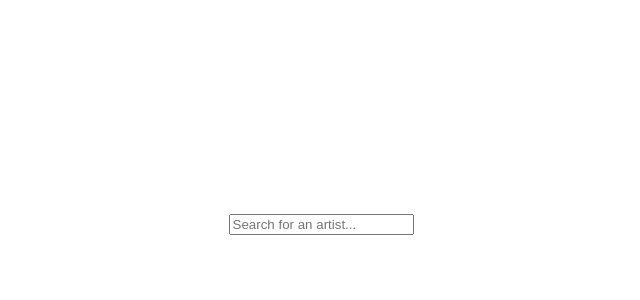
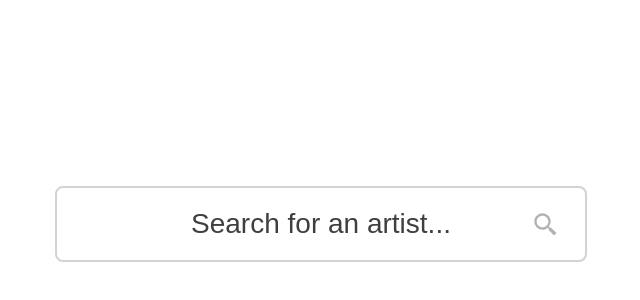
Before and after one commit to Feli24/Spotify-App, a React (Create React App) app: page /search in a window 1280 px wide. Shown: the part 176-476 px from the top of the page, without its empty margins (319-959 px from the left). Built offline with nearby package versions, Linux system fonts and the light colour scheme.

Commit message:
Landing page done, working on Artist search

```diff
--- a/package.json
+++ b/package.json
@@ -6,6 +6,7 @@
     "@testing-library/jest-dom": "^5.16.4",
     "@testing-library/react": "^13.2.0",
     "@testing-library/user-event": "^13.5.0",
+    "axios": "^0.27.2",
     "react": "^18.1.0",
     "react-dom": "^18.1.0",
     "react-icons": "^4.3.1",
--- a/src/App.js
+++ b/src/App.js
@@ -1,7 +1,6 @@
 import { BrowserRouter as Router, Routes, Route } from "react-router-dom";
-
-import Login from "./components/Login";
-import Search from "./components/Search";
+import LandingPage from "./pages/LandingPage";
+import ArtistSearchPage from "./pages/ArtistSearchPage";
 // import Artist from "./components/Artist";
 // import Album from "./components/Album";
 
@@ -9,10 +8,8 @@ function App() {
     return (
         <Router>
             <Routes>
-                <Route path="/" element={<Login />} />
-                <Route path="/search" element={<Search />} />
-                {/* <Route path="artist" element={<Artist />} />
-                <Route path="albums" element={<Album />} /> */}
+                <Route path="/" element={<LandingPage />} />
+                <Route path="/search" element={<ArtistSearchPage />} />
             </Routes>
         </Router>
     );
--- a/src/components/Artist.jsx
+++ b/src/components/Artist.jsx
@@ -0,0 +1,5 @@
+import React from "react";
+
+export default function Artist() {
+    return <div>Artist</div>;
+}
--- a/src/components/Search.jsx
+++ b/src/components/Search.jsx
@@ -1,10 +1,42 @@
-import React from "react";
+import React, { useState } from "react";
 import styles from "../styles/Search.module.css";
+import { BiSearchAlt2 } from "react-icons/bi";
 
-export default function Search() {
+export default function Search(props) {
+    const [name, setName] = useState("");
+
+    const onChangeHandler = (e) => {
+        setName(e.target.value);
+    };
+
+    const onSubmitHandler = (e) => {
+        e.preventDefault(); // prevent reload of page
+        props.submitArtist(name);
+    };
+
     return (
-        <div className={styles.search}>
-            <input type="search" placeholder="Search for an artist..."></input>
+        <div className={styles.searchPage}>
+            <form className={styles.searchContainer} onSubmit={onSubmitHandler}>
+                <input
+                    className={styles.searchItem}
+                    type="search"
+                    value={name}
+                    placeholder="Search for an artist..."
+                    onChange={onChangeHandler}
+                ></input>
+                <button
+                    className={styles.searchItem}
+                    type="submit"
+                    style={{
+                        position: "absolute",
+                        right: "2.5%",
+                        background: "transparent",
+                        opacity: "0.3",
+                    }}
+                >
+                    <BiSearchAlt2 className={styles.searchIcon} />
+                </button>
+            </form>
         </div>
     );
 }
--- /dev/null
+++ b/src/pages/ArtistSearchPage.js
@@ -0,0 +1,32 @@
+import React, { useState } from "react";
+import { useLocation } from "react-router-dom";
+import axios from "axios";
+import Search from "../components/Search";
+import Artists from "../components/Artist";
+
+const SEARCH_URL = "https://api.spotify.com/v1/search";
+
+export default function ArtistSearchPage() {
+    const [artists, setArtists] = useState(null);
+
+    // const token = hash.substring(1).split("&").find(elem => elem.startsWith("access_token")).split("=")[1]
+    const location = useLocation();
+    const splitLocation = location.hash.split("&");
+    const token = splitLocation[0].slice(14);
+
+    const submitArtist = (name) => {
+        console.log("Submitted, " + name + " with token: " + token);
+        const { data } = axios.get(SEARCH_URL, {
+            headers: {
+                Authorization: "Bearer " + token,
+            },
+            params: {
+                q: name,
+                type: "artist",
+            },
+        });
+        setArtists(data);
+    };
+
+    return <Search submitArtist={submitArtist} />;
+}
--- /dev/null
+++ b/src/pages/LandingPage.js
@@ -0,0 +1,6 @@
+import React from "react";
+import Login from "../components/Login";
+
+export default function LandingPage() {
+    return <Login />;
+}
--- a/src/styles/Search.module.css
+++ b/src/styles/Search.module.css
@@ -1,6 +1,62 @@
-.search {
+.searchPage {
     height: 100vh;
     display: flex;
     justify-content: center;
     align-items: center;
 }
+
+.searchContainer {
+    position: relative;
+    display: flex;
+    justify-content: center;
+    align-items: center;
+    width: 40%;
+    border: 2px solid #d3d3d3;
+    border-radius: 0.5rem;
+    padding: 0.5rem;
+}
+
+.searchItem {
+    text-align: center;
+    font-size: 1.75rem;
+    background: transparent;
+    border: none;
+    color: black;
+    text-decoration: none;
+    padding: 0.75rem;
+    opacity: 1;
+}
+
+.searchItem:focus {
+    outline: none;
+}
+
+.searchIcon {
+    padding-top: 9px;
+    cursor: pointer;
+}
+
+/* clears the 'X' from Internet Explorer */
+input[type="search"]::-ms-clear {
+    display: none;
+    width: 0;
+    height: 0;
+}
+input[type="search"]::-ms-reveal {
+    display: none;
+    width: 0;
+    height: 0;
+}
+
+/* clears the 'X' from Chrome */
+input[type="search"]::-webkit-search-decoration,
+input[type="search"]::-webkit-search-cancel-button,
+input[type="search"]::-webkit-search-results-button,
+input[type="search"]::-webkit-search-results-decoration {
+    display: none;
+}
+
+::placeholder {
+    color: black;
+    opacity: 0.75;
+}
--- a/src/styles/index.css
+++ b/src/styles/index.css
@@ -1,4 +1,4 @@
 body {
-    font-family: "Helvetica Neue";
+    font-family: "Helvetica";
     margin: 0;
 }
```
Also changed, not shown: src/pages/AlbumPage.js (added), 1 other file (tests, documents, lock files or other folders).
